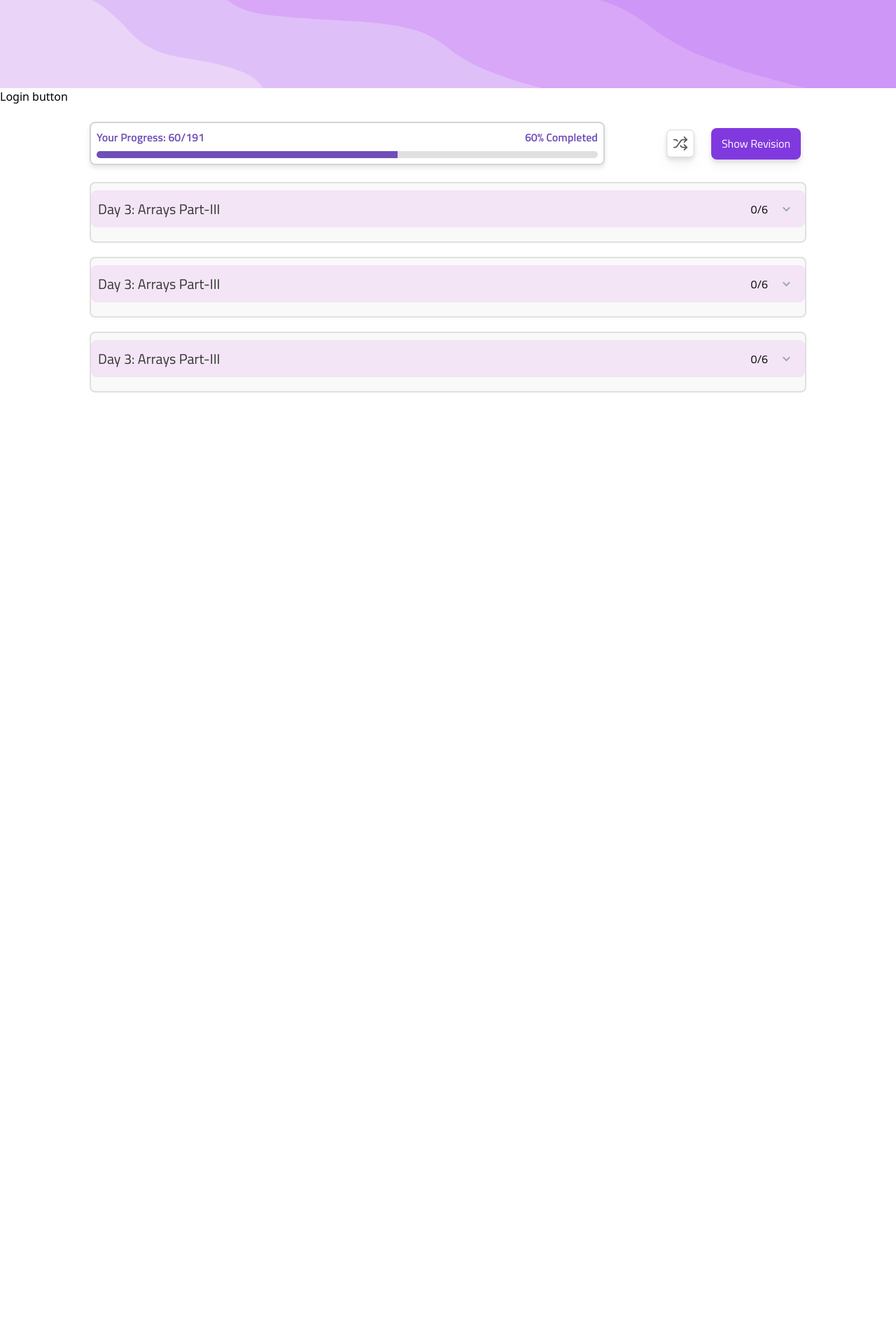
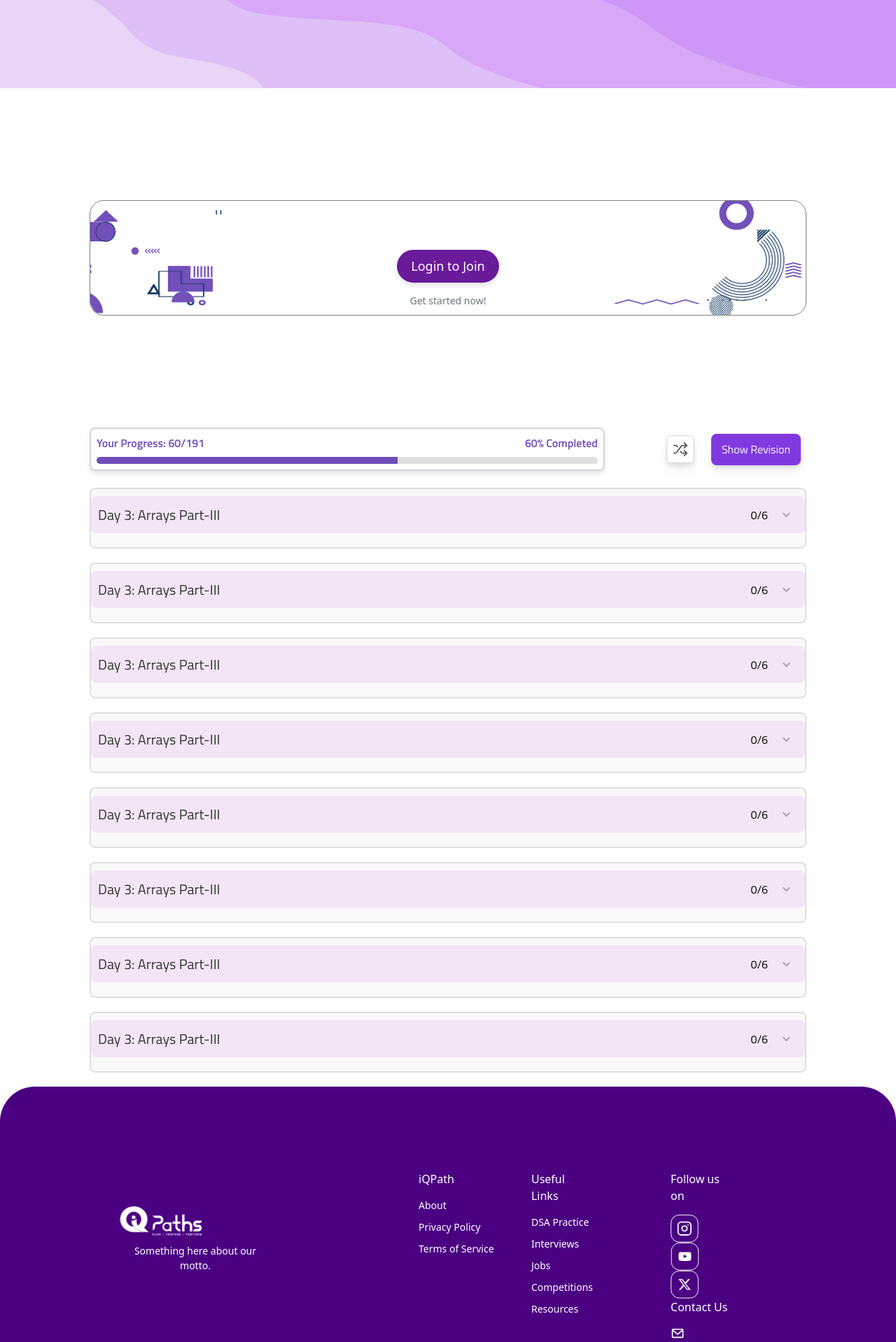
Before and after one commit to ITISH7/iqpathsquizFrontend, a React (Vite) app: page / in a window 1280 px wide. Shown: the part 262-2180 px from the top of the page at 70% size. Before the commit the page ends 843 px from the top, so only its background shows below. Built offline with nearby package versions, Linux system fonts and the light colour scheme; a web font is replaced by a local one.

Commit message:
integrate footer and addblock

```diff
--- a/src/App.jsx
+++ b/src/App.jsx
@@ -6,6 +6,7 @@ import { AuthProvider } from './context/AuthContext';
 import AddBlock from './componets/AddBlock/AddBlock';
 import ProgressBar from './componets/ProgressBar/ProgressBar';
 import QuestionTopicDropDown from './componets/QuestionTopicDropDown/QuestionTopicDropDown';
+import Footer from './componets/Footer/Footer';
 
 
 function App() {
@@ -20,6 +21,12 @@ function App() {
       <QuestionTopicDropDown />
       <QuestionTopicDropDown />
       <QuestionTopicDropDown />
+      <QuestionTopicDropDown />
+      <QuestionTopicDropDown />
+      <QuestionTopicDropDown />
+      <QuestionTopicDropDown />
+      <QuestionTopicDropDown />
+      <Footer />
     </AuthProvider>
   )
 }
--- a/src/componets/AddBlock/AddBlock.jsx
+++ b/src/componets/AddBlock/AddBlock.jsx
@@ -1,15 +1,22 @@
-import React from 'react'
-import utilityStyle from '../../utils/utils.module.css';
+import React from 'react';
+import styles from './AddBlock.module.css';
 
+const AddBlock = () => {
+    return (
+        <div className={styles.loginContainer}>
+            <div className={styles.backgroundShapes}>
+                <img src="src\assets\AdblockBg.png" alt="Background Shapes" />
+            </div>
+            <div className={styles.loginDiv}>
+                <button className={styles.loginButton}>
+                    <a href="/login"> Login to Join </a>
+                </button>
+                <p className={styles.loginPara}>
+                    Get started now!
+                </p>
+            </div>
+        </div>
+    );
+};
 
-function AddBlock() {
-  return (
-    <div className={`  w-full h-[250px] border-2 border-red-300 mt-10 mb-10 ml-0 mr-0 p-0`}>
-        <div>
-            <h1>Login button</h1>
-        </div>
-    </div>
-  )
-}
-
-export default AddBlock
+export default AddBlock;
--- a/src/componets/login/Login.module.css
+++ b/src/componets/AddBlock/Addblock.module.css
@@ -6,7 +6,8 @@
     padding: 10px;
     border-radius: 20px;
     position: relative;
-    margin: 0 auto;
+    margin: 10rem auto;
+    width: 80%;
 }
 
 
--- a/src/componets/footer/Footer.module.css
+++ b/src/componets/footer/Footer.module.css
@@ -1,13 +1,14 @@
 .footer {
     background-color: #4B0082; /* Dark purple background */
     color: white;
-    padding: 40px 0;
+    padding: 20px 0;
     padding-top: 120px;
     width: 100%;
     position: relative;
     bottom: 0;
     left: 0;
     border-radius: 50px 50px 0px 0px;
+    height: 550px;
   }
 
   .footerContainer {
```
Also changed, not shown: src/componets/login/Login.jsx (deleted, +0 -42 lines).
